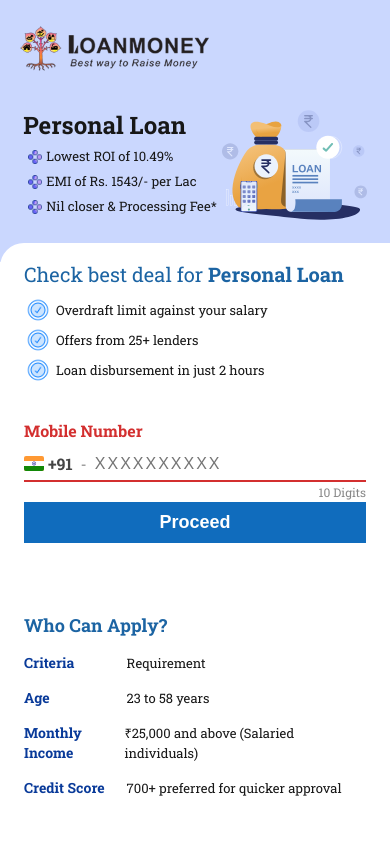
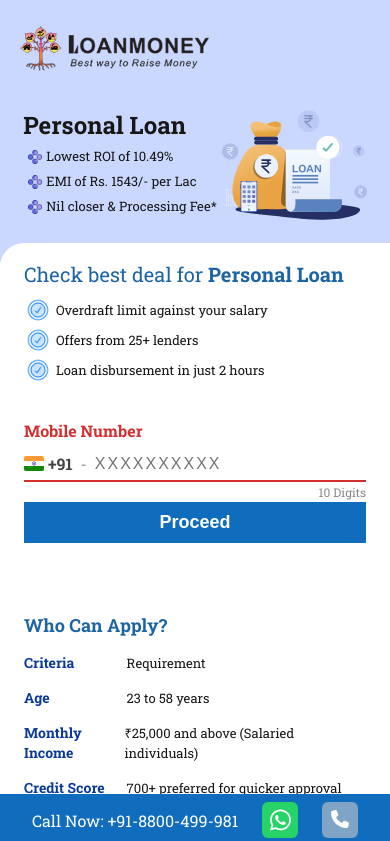
Before and after one commit to loanmoneyindia/lmi_lp, a Next.js app: page / in a window 390 px wide. Shown: the top 841 px of the page. Built offline with nearby package versions, Linux system fonts and the light colour scheme.

Commit message:
Resolve Issues

```diff
--- a/src/app/apply-personal-loan/page.js
+++ b/src/app/apply-personal-loan/page.js
@@ -4,7 +4,7 @@ import CryptoJS from 'crypto-js'
 import ApplyPLForm from "@/components/ApplyPersonalLoan/ApplyPLForm";
 import Copyright from "@/components/Copyright";
 import CallNow from "@/components/CallNow";
-
+import CallNowForMobile from "@/components/CallNowForMobile";
 
 
 const SECRET_KEY = '673C9BC13BC4E';
@@ -39,8 +39,11 @@ const page = ({ searchParams }) => {
                     utm_id,
                 }}
                 />
+                <div style={{ marginBottom: "40px" }}>
                 <Copyright />
+                </div>
             </div>
+            <CallNowForMobile />
         </div>
     );
 };
--- a/src/app/globals.css
+++ b/src/app/globals.css
@@ -416,6 +416,8 @@ ul, ol{list-style: none;}
   margin-bottom: 40px;
 }
 
+.call_now_footer{display: none;}
+
 @media (max-width: 768px) {
   .main_container{
     display: block;
@@ -504,4 +506,24 @@ ul, ol{list-style: none;}
     line-height: 20px;
   }
   .call_now{display: none;}
+  .call_now_footer{
+    position: fixed;
+    left: 0;
+    right: 0;
+    bottom: 0;
+    background: #106cbd;
+    margin: 0;
+    text-align: center;
+    padding: 0;
+    height: 50px;
+    z-index: 111;
+    display: block;
+  }
+  .call_now_footer .call_now_text{
+    display: flex;
+    justify-content: space-evenly;
+    align-items: center;
+    padding: 8px;
+  }
+
 }
--- a/src/app/page.js
+++ b/src/app/page.js
@@ -4,6 +4,7 @@ import RightSide from "@/components/right-side";
 import logo from "../../public/images/logo.png";
 import personal_loan from "../../public/images/personal_loan.svg";
 import bullets from "../../public/images/bullet-point.png";
+import CallNowForMobile from "@/components/CallNowForMobile";
 
 export default function Home() {
   return (
@@ -33,6 +34,7 @@ export default function Home() {
         </section>
         <RightSide />
       </div>
+      <CallNowForMobile />
     </div>
   );
 }
--- /dev/null
+++ b/src/components/CallNowForMobile.jsx
@@ -0,0 +1,18 @@
+import Link from "next/link";
+
+import { FontAwesomeIcon } from "@fortawesome/react-fontawesome";
+import { faPhone } from "@fortawesome/free-solid-svg-icons";
+import { faWhatsapp } from "@fortawesome/free-brands-svg-icons";
+const CallNowForMobile = () => {
+    return(
+        <div className="call_now_footer">
+            <div className="call_now_text">
+            <div style={{color:"#FFF"}}>Call Now: +91-8800-499-981</div>
+            <div className="whatsapp"><Link href="https://api.whatsapp.com/send?phone=+918800499981&text=Dear LoanMoney, I am connected to you through website. I need Loan and require its information. Kindly help me out." target="_blank"><FontAwesomeIcon icon={faWhatsapp} /></Link></div>
+            <div className="phone" style={{backgroundColor: "#80a4c5"}}><Link href="tel:+918800499981" target="_blank"><FontAwesomeIcon icon={faPhone} /></Link></div>
+            </div>
+        </div>
+    );
+};
+
+export default CallNowForMobile;
```
